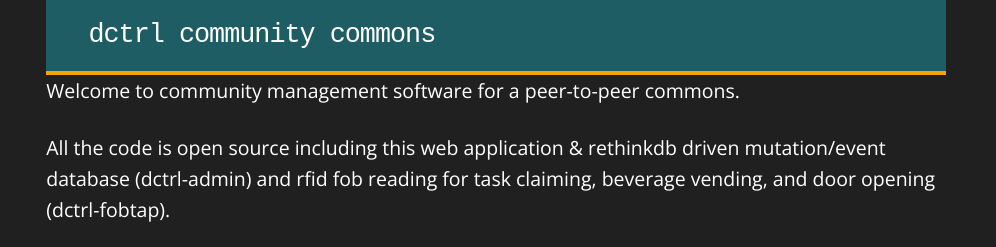
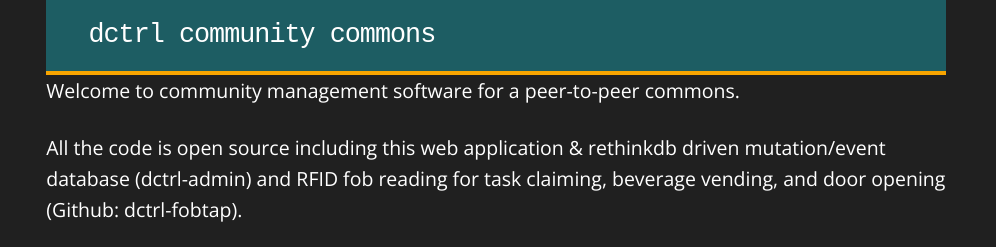
Before and after one commit to DctrlVan/dctrl-website, a plain HTML site: page index.html in a window 1280 px wide. Shown: the top 247 px of the page, 284-1280 px from the left. Drawn offline with nearby package versions, Linux system fonts and the light colour scheme; a web font is replaced by a local one.

Commit message:
spelling corrections2

```diff
--- a/index.html
+++ b/index.html
@@ -117,9 +117,9 @@
 
             <p data-v-0a7a8914="">All the code is open source
             including this web application &amp; rethinkdb driven
-            mutation/event database (dctrl-admin) and rfid fob
+            mutation/event database (dctrl-admin) and RFID fob
             reading for task claiming, beverage vending, and door
-            opening (dctrl-fobtap).</p>
+            opening (Github: dctrl-fobtap).</p>
 
             <p data-v-0a7a8914="">We host &nbsp;<a data-v-0a7a8914=
             "" href="https://www.meetup.com/dctrlvan/">meetups
```
